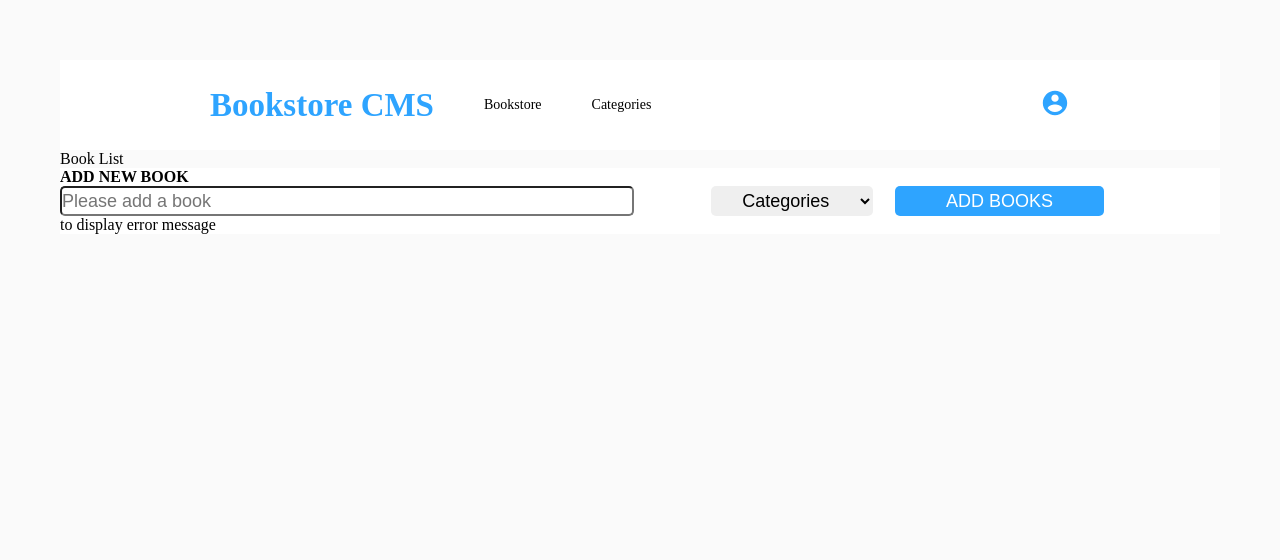
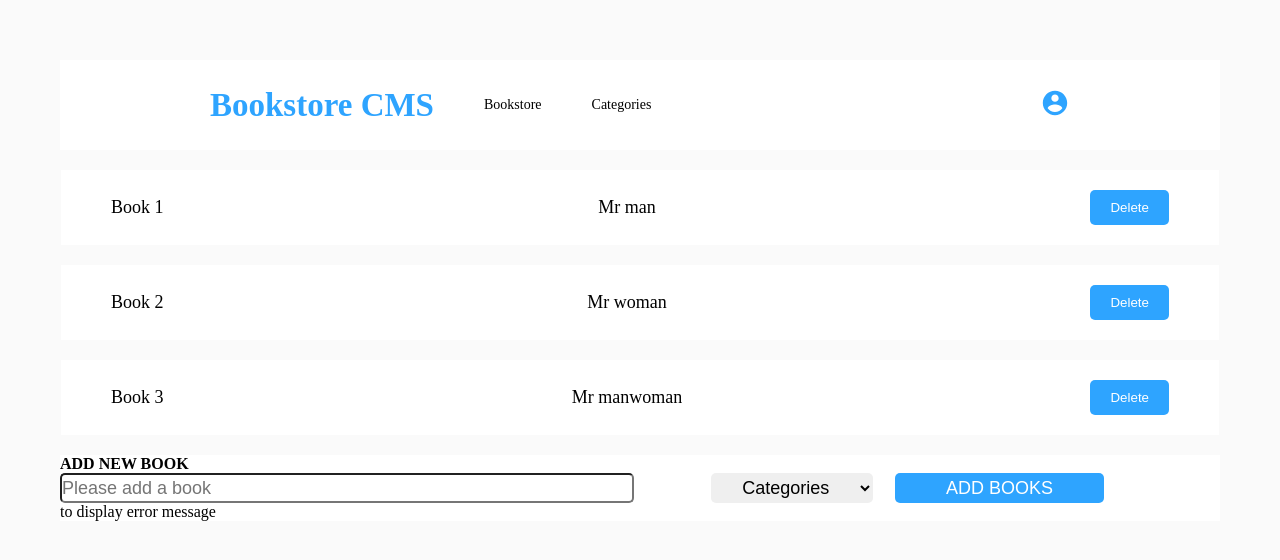
Before and after one commit to mosidrum/bookstore, a React (Create React App) app: page / in a window 1280 px wide. Shown: the top 560 px of the page. Built offline with nearby package versions, Linux system fonts and the light colour scheme.

Commit message:
Make changes from reviewer

```diff
--- a/package.json
+++ b/package.json
@@ -6,6 +6,7 @@
     "@testing-library/jest-dom": "^5.16.5",
     "@testing-library/react": "^13.4.0",
     "@testing-library/user-event": "^13.5.0",
+    "prop-types": "^15.8.1",
     "react": "^18.2.0",
     "react-dom": "^18.2.0",
     "react-icons": "^4.9.0",
--- a/src/components/Book.js
+++ b/src/components/Book.js
@@ -0,0 +1,28 @@
+import React from 'react';
+import DefaultProps from './DefaultProps';
+import '../styles/Book.scss';
+
+const Book = ({ title, author }) => (
+  <div className="container">
+    <div className="book">
+      <li>
+        {title}
+        {' '}
+      </li>
+      <li>
+        {' '}
+        {author}
+      </li>
+      <button
+        type="submit"
+        className="delete-btn"
+      >
+        Delete
+      </button>
+    </div>
+  </div>
+);
+
+Book.propTypes = DefaultProps;
+
+export default Book;
--- a/src/components/BookList.js
+++ b/src/components/BookList.js
@@ -1,11 +1,34 @@
 import React from 'react';
 import Newbook from './Newbook';
+import Book from './Book';
+import DefaultProps from './DefaultProps';
 
-const BookList = () => (
-  <div className="booklist">
-    Book List
-    <Newbook />
-  </div>
-);
+const BookList = () => {
+  const Books = [
+    {
+      title: 'Book 1',
+      author: 'Mr man',
+    },
+    {
+      title: 'Book 2',
+      author: 'Mr woman',
+    },
+    {
+      title: 'Book 3',
+      author: 'Mr manwoman',
+    },
+  ];
+  /* eslint-disable react/no-array-index-key */
+  return (
+    <div className="booklist">
+      <ul>
+        {Books.map((book, index) => <Book key={index} title={book.title} author={book.author} />)}
+      </ul>
+      <Newbook />
+    </div>
+  );
+};
+
+BookList.prototype = DefaultProps;
 
 export default BookList;
--- /dev/null
+++ b/src/components/DefaultProps.js
@@ -0,0 +1,9 @@
+import PropTypes from 'prop-types';
+
+const DefaultProps = {
+  title: PropTypes.string,
+  author: PropTypes.string,
+  key: PropTypes.number,
+};
+
+export default DefaultProps;
--- /dev/null
+++ b/src/styles/Book.scss
@@ -0,0 +1,31 @@
+$primaryColor: rgb(46, 164, 255);
+
+.container {
+  gap: 50px;
+
+  .book {
+    display: flex;
+    justify-content: space-between;
+    align-items: center;
+    padding: 20px 50px;
+    margin: 20px 1px;
+    background-color: rgb(255, 255, 255);
+    font-size: 18px;
+
+    li {
+      list-style-type: none;
+    }
+
+    .delete-btn {
+      padding: 10px 20px;
+      color: #fff;
+      background-color: $primaryColor;
+      border: none;
+      border-radius: 5px;
+    }
+
+    .delete-btn:hover {
+      cursor: pointer;
+    }
+  }
+}
```
Also changed, not shown: 1 other file (tests, documents, lock files or other folders).
